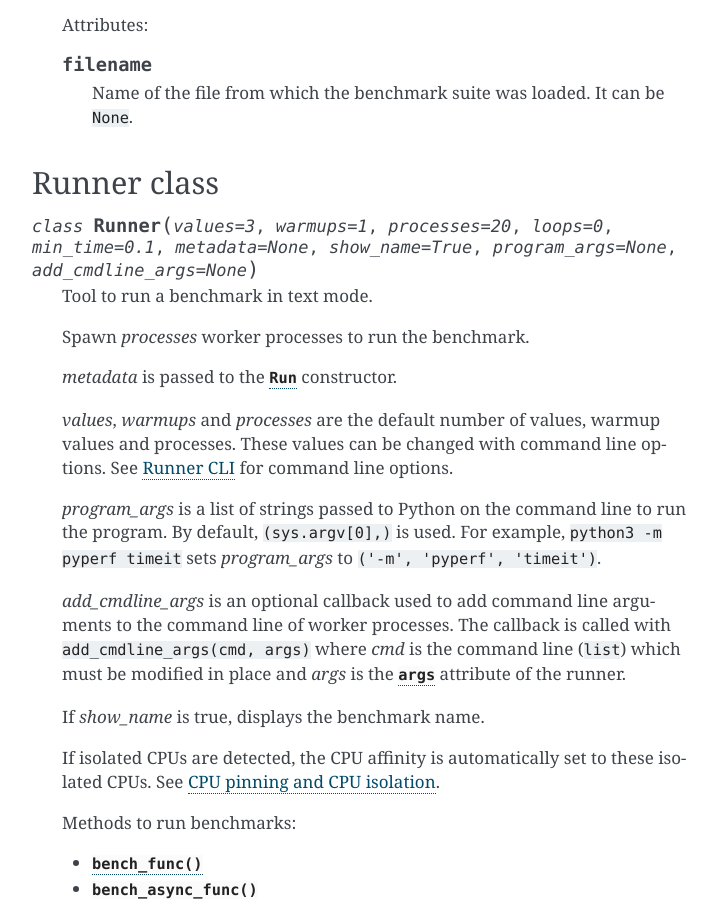
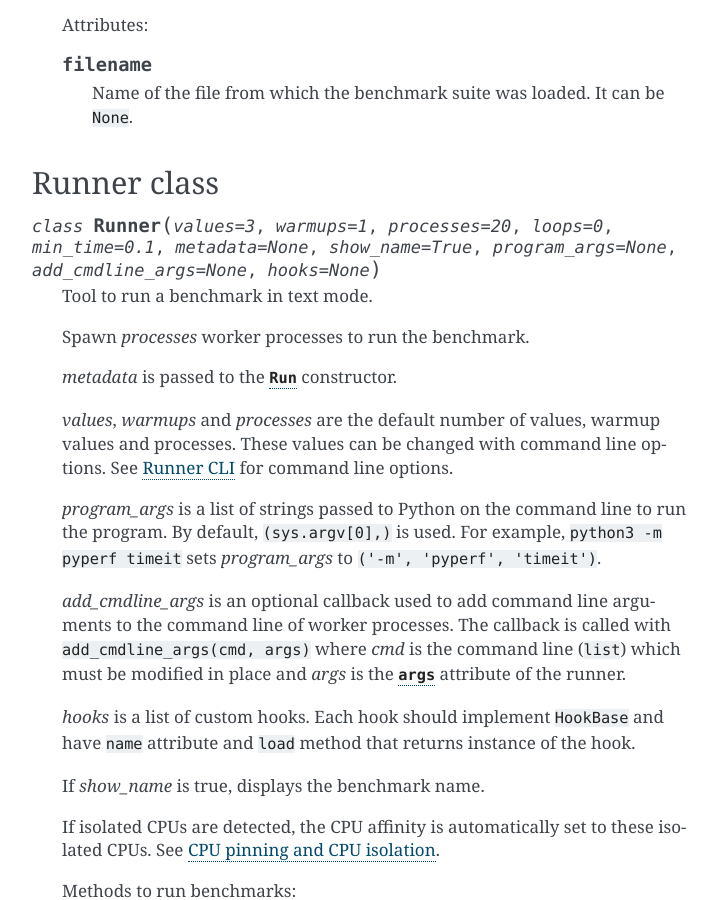
Before and after one commit to psf/pyperf, a Sphinx documentation site: the page built from doc/api.rst, in a window 1280 px wide and 900 px high, scrolled down 9000 px. Shown: the whole window, without its empty margins (388-1105 px from the left). Built offline with Sphinx 7.4.7, drawn with Linux system fonts in a browser that asks for light colours.

Commit message:
Update docs

```diff
--- a/doc/api.rst
+++ b/doc/api.rst
@@ -488,7 +488,7 @@ BenchmarkSuite class
 Runner class
 ------------
 
-.. class:: Runner(values=3, warmups=1, processes=20, loops=0, min_time=0.1, metadata=None, show_name=True, program_args=None, add_cmdline_args=None)
+.. class:: Runner(values=3, warmups=1, processes=20, loops=0, min_time=0.1, metadata=None, show_name=True, program_args=None, add_cmdline_args=None, hooks=None)
 
    Tool to run a benchmark in text mode.
 
@@ -511,6 +511,9 @@ Runner class
    with ``add_cmdline_args(cmd, args)`` where *cmd* is the command line
    (``list``) which must be modified in place and *args* is the :attr:`args`
    attribute of the runner.
+
+   *hooks* is a list of custom hooks. Each hook should implement ``HookBase`` and
+   have ``name`` attribute and ``load`` method that returns instance of the hook.
 
    If *show_name* is true, displays the benchmark name.
 
```
